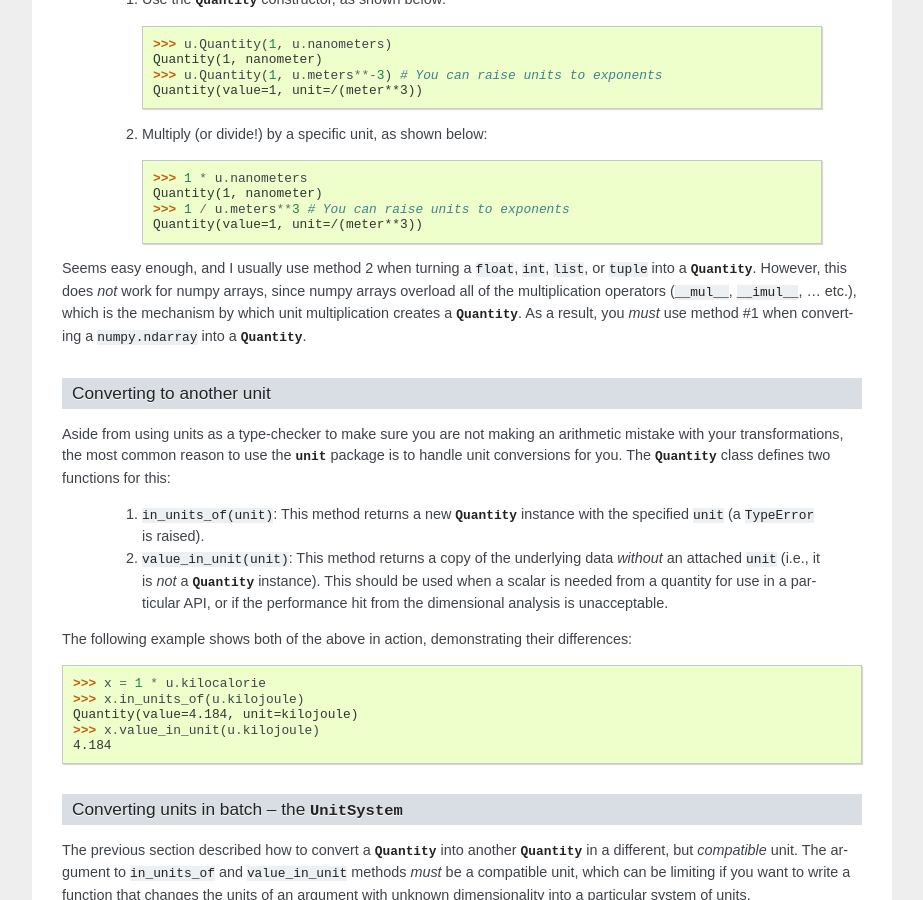
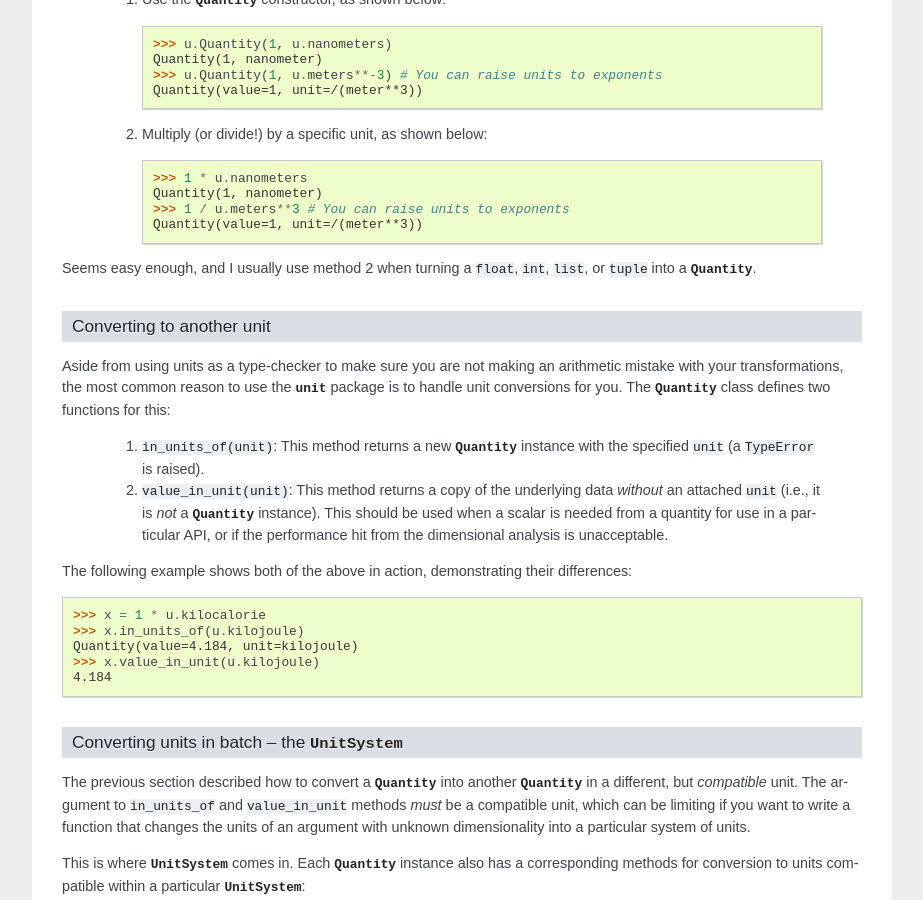
Before and after one commit to ParmEd/ParmEd, a Sphinx documentation site: the page built from doc/dimensional_analysis.rst, in a window 1280 px wide and 900 px high, scrolled down 1627 px. Shown: the whole window, without its empty margins (198-1121 px from the left). Built offline with Sphinx 7.4.7, drawn with Linux system fonts in a browser that asks for light colours.

```diff
--- a/doc/dimensional_analysis.rst
+++ b/doc/dimensional_analysis.rst
@@ -113,11 +113,7 @@ You can create a unit in one of two ways:
            Quantity(value=1, unit=/(meter**3))
 
 Seems easy enough, and I usually use method 2 when turning a ``float``, ``int``,
-``list``, or ``tuple`` into a :class:`Quantity`. However, this does *not* work
-for numpy arrays, since numpy arrays overload all of the multiplication
-operators (``__mul__``, ``__imul__``, ... etc.), which is the mechanism by which
-unit multiplication creates a :class:`Quantity`. As a result, you *must* use
-method #1 when converting a ``numpy.ndarray`` into a :class:`Quantity`.
+``list``, or ``tuple`` into a :class:`Quantity`.
 
 Converting to another unit
 ~~~~~~~~~~~~~~~~~~~~~~~~~~
```
Also changed, not shown: 1 other file.
